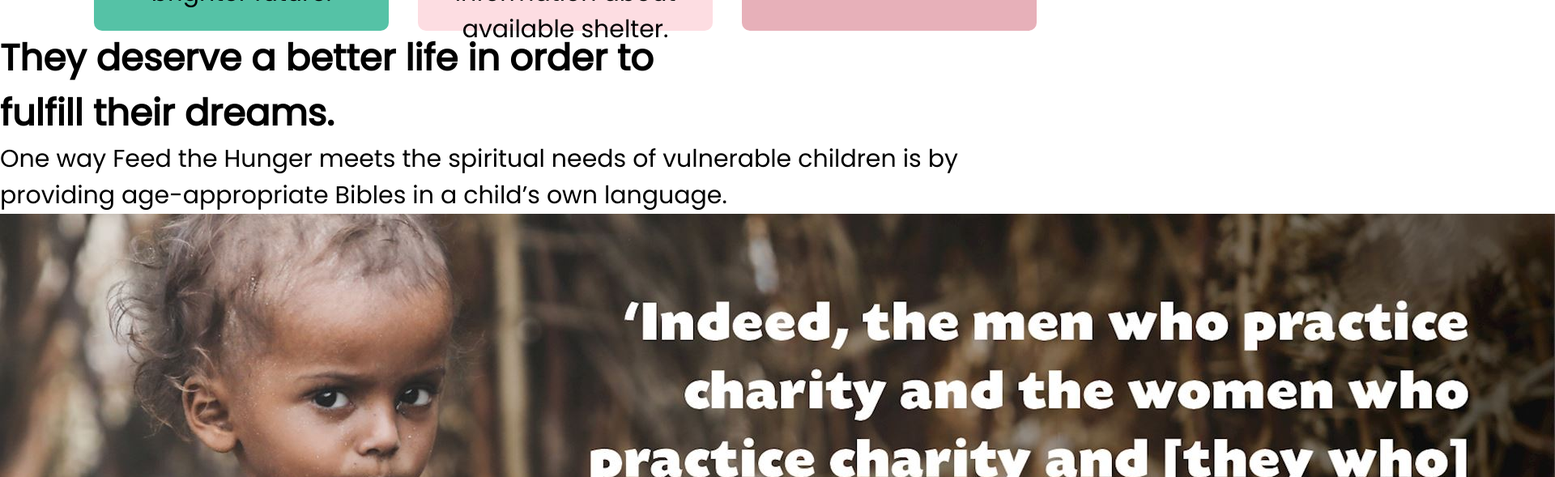
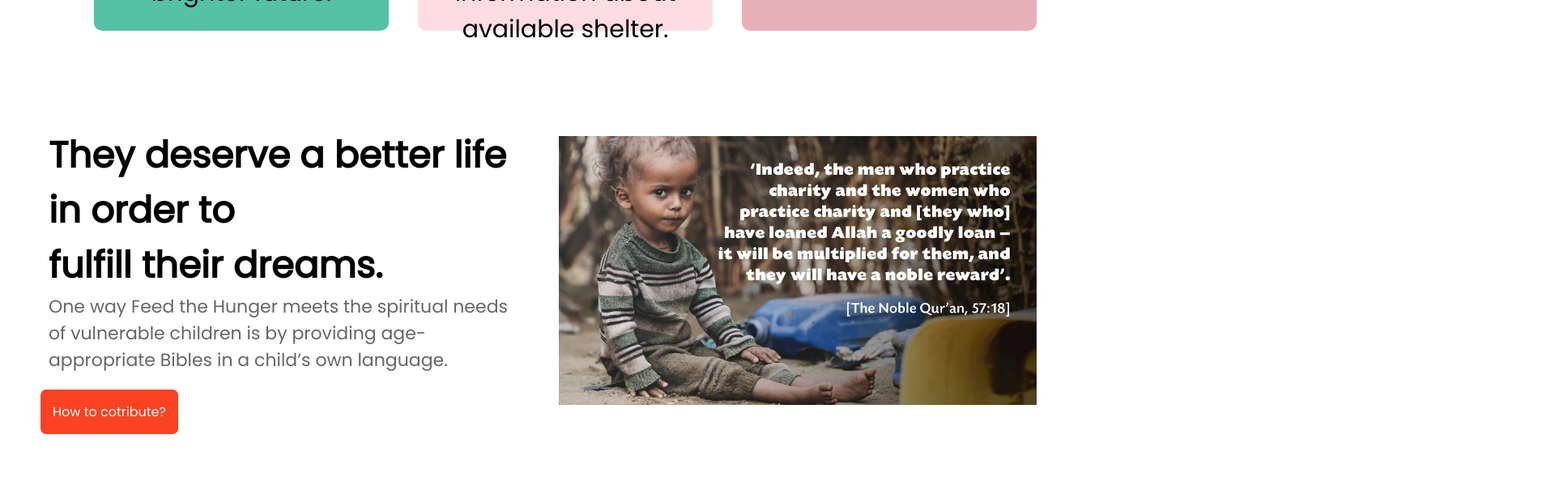
Before and after one commit to Almamun7050/Feed-The-Hungry-Childrens, a plain HTML site: page index.html in a window 1280 px wide. Shown: the part 2096-2685 px from the top of the page at 81% size, 1920 px wide, since content can reach past the window. Drawn offline with Linux system fonts and the light colour scheme.

Commit message:
extra parts are added

```diff
--- a/index.html
+++ b/index.html
@@ -84,15 +84,20 @@
             <h2>Education for a child</h2>
             <p>The National Law Center on Homelessness & Poverty is committed to solutions that address the causes of homelessness.</p>
         </div>
+
 </section>
-   <div class="extra-point">
+<section class="extra-bonus-point">
+<div class="extra-point">
     <h2 class="extra-bonus-headline">They deserve a better life in order to <br>fulfill their dreams.</h2>
-    <p>One way Feed the Hunger meets the spiritual needs of vulnerable children is by providing age-appropriate Bibles in a child’s own language.
+    <p class="extra-bonus-subline">One way Feed the Hunger meets the spiritual needs of vulnerable children is by providing age-appropriate Bibles in a child’s own language.
     </p>
+    <a class="Donate-button donating-button"  target="_blank" href="#">How to cotribute?</a>
    </div>
-   <div class="extra-point">
-    <img src="images/photo1.jpg" alt="">
+   <div class="bonus-pic">
+    <img  src="images/photo1.jpg" alt="">
+   </div>
 
-   </div>
+</section>
+
   </body>
 </html>
--- a/style.css
+++ b/style.css
@@ -168,3 +168,45 @@
     gap: 1rem;
     padding-left: 6rem;
 }
+.extra-bonus-headline{
+
+    padding-top: 100px;
+    padding-left: 10px;
+}
+.extra-bonus-subline{
+    color: rgb(104, 102, 102);
+
+    font-size: 22px;
+    padding-left: 10px;
+
+}
+.contriute-button{
+    text-decoration: none;
+    color: #fff;
+    background-color: tomato;
+
+
+}
+.extra-bonus-point{
+    display: flex;
+
+}
+.extra-bonus-point div{
+   width: 50%;
+}
+.extra-point{
+    display: flex;
+    flex-direction: column;
+    padding: 50px;
+    padding-top: 20px;
+}
+.donating-button{
+    width: fit-content;
+    margin-top: 20px;
+}
+.bonus-pic img{
+  width: 100%;
+  margin-top: 130px;
+
+
+}
```
